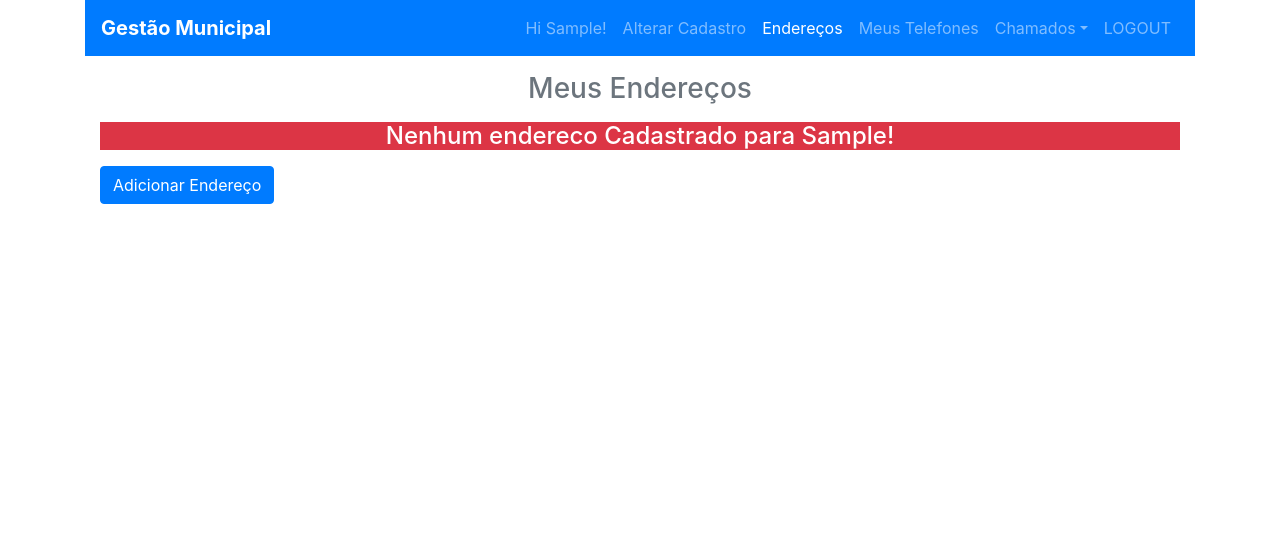
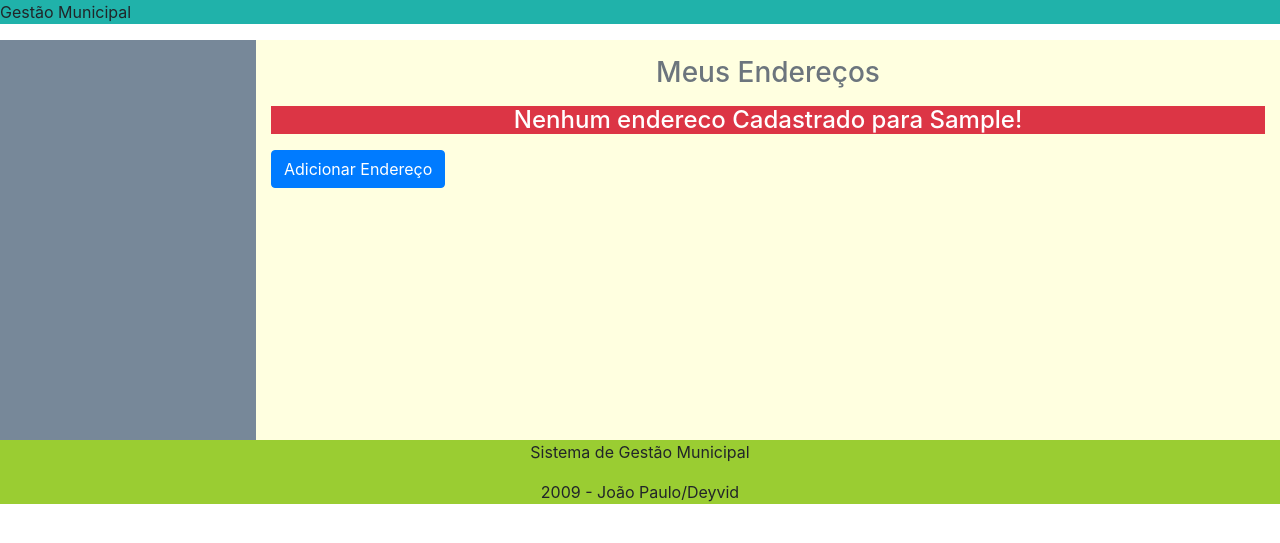
Before and after one commit to ADSVilhena/criacao-do-esqueleto-do-projeto-gestaomunicipal, a Django app: template gmSite/cadastros/templates/cadastros/enderecos_list.html in a window 1280 px wide. Shown: the top 543 px of the page. Run offline with Django 3.2, Linux system fonts and the light colour scheme; the template is opened without the code that fills it, so the values that code supplies are empty; the visitor is signed in with stand-in values (Sample User, id 1); some libraries are stand-ins or nearby versions.

Commit message:
iniciando base_main.html

```diff
--- a/gmSite/cadastros/templates/cadastros/enderecos_list.html
+++ b/gmSite/cadastros/templates/cadastros/enderecos_list.html
@@ -1,6 +1,6 @@
 <!DOCTYPE html>
 <html lang="en">
-
+{% extends 'admin/base_main.html' %}
 <head>
     <meta charset="UTF-8">
     <meta name="viewport" content="width=device-width, initial-scale=1.0">
@@ -13,71 +13,7 @@
 
 <body>
     <div class="container">
-        <nav class="navbar navbar-expand-lg navbar-dark bg-primary">
-
-            <a class="navbar-brand font-weight-bold" href="{% url 'testeHome' %}">Gestão Municipal</a>
-
-            <button class="navbar-toggler" type="button" data-toggle="collapse" data-target="#navbarsite">
-                <span class="navbar-toggler-icon">
-
-                </span>
-            </button>
-
-            <div class="collapse navbar-collapse" id="navbarsite">
-                {% load staticfiles %}
-                {% block title %}{% endblock %}
         {% block content %}
-
-                {% if user.is_authenticated %}
-                <ul class="navbar-nav ml-auto">
-                    <li class="nav-item">
-                        <a class="nav-link" href="#"> Hi {{ user.first_name }}!</a>
-                    </li>
-                    <li class="nav-item">
-                        <a class="nav-link" href="{% url 'cadastros:atualizar' user.id %}">Alterar Cadastro</a>
-                    </li>
-                    <li class="nav-item">
-                        <a class="nav-link active" href="{% url 'cadastros:listar_enderecos' user.id  %}">Endereços</a>
-                    </li>
-                    <li class="nav-item">
-                        <a class="nav-link" href="{% url 'cadastros:listar_telefones' user.id %}">Meus Telefones</a>
-                    </li>
-                    <li class="nav-item dropdown">
-                        <a class="nav-link dropdown-toggle" href="#" id="dropdownChamados"
-                            data-toggle="dropdown">Chamados</a>
-
-                        <div class="dropdown-menu">
-                            <a class="dropdown-item" href="#">Abertos</a>
-                            <div class="dropdown-divider"></div>
-                            <a class="dropdown-item" href="#">Em Andamento</a>
-                            <div class="dropdown-divider"></div>
-                            <a class="dropdown-item" href="#">Concluídos</a>
-                            <div class="dropdown-divider"></div>
-                            <a class="dropdown-item" href="{% url 'chamados:listar_chamados' user.id %}">Todos os
-                                Chamados</a>
-                        </div>
-                    </li>
-                    <li class="nav-item">
-                        <a class="nav-link" href="{% url 'logout' %}">LOGOUT</a>
-                    </li>
-
-                    {% else %}
-
-                    <ul class="navbar-nav ml-auto">
-                        <li class="nav-item">
-                            <a class="nav-link" href="#">You are not logged in </a>
-                        </li>
-                        <li class="nav-item">
-                            <a class="nav-link" href="{%url 'cadastros:cadastrar'%}">Cadastrar</a>
-                        </li>
-                        <li class="nav-item">
-                            <a class="nav-link" href="{%url 'login'%}">LOGIN </a>
-                        </li>
-                        {% endif %}
-                        {% endblock %}
-                    </ul>
-            </div>
-        </nav>
         <div class="text-center mt-3 mb-3 text-secondary">
                 <h3>Meus Endereços</h3>
             </div>
@@ -115,6 +51,8 @@
                 {% endif %}
             </div>
         </div>
+        {% endblock %}
+
     <script src="https://code.jquery.com/jquery-3.3.1.slim.min.js"
         integrity="sha384-q8i/X+965DzO0rT7abK41JStQIAqVgRVzpbzo5smXKp4YfRvH+8abtTE1Pi6jizo"
         crossorigin="anonymous"></script>
--- /dev/null
+++ b/gmSite/templates/admin/base_main.html
@@ -0,0 +1,49 @@
+<!DOCTYPE html>
+<html lang="pt-br">
+
+<head>
+    <meta charset="UTF-8">
+    <meta name="viewport" content="width=device-width, initial-scale=1.0">
+    <meta http-equiv="X-UA-Compatible" content="ie=edge">
+    <link rel="stylesheet" href="https://stackpath.bootstrapcdn.com/bootstrap/4.3.1/css/bootstrap.min.css"
+    integrity="sha384-ggOyR0iXCbMQv3Xipma34MD+dH/1fQ784/j6cY/iJTQUOhcWr7x9JvoRxT2MZw1T" crossorigin="anonymous">
+    <title>Gestão Municipal</title>
+</head>
+<header>
+    <div>
+        <div id="logo" style="background-color:lightseagreen">
+            <p>Gestão Municipal</p>
+        </div>
+    </div>
+</header>
+
+<body>
+    <main style="display:flex">
+        <div style="background-color:lightslategrey;width: 20%;height: 400px">
+                {% block menu %}
+                {% endblock %}
+        </div>
+        <div style="background-color:lightyellow;width: 80%;height: 400px">
+            {% block content %}
+            {% endblock %}
+        </div>
+    </main>
+
+    <script src="https://code.jquery.com/jquery-3.3.1.slim.min.js"
+    integrity="sha384-q8i/X+965DzO0rT7abK41JStQIAqVgRVzpbzo5smXKp4YfRvH+8abtTE1Pi6jizo"
+    crossorigin="anonymous"></script>
+<script src="https://cdnjs.cloudflare.com/ajax/libs/popper.js/1.14.7/umd/popper.min.js"
+    integrity="sha384-UO2eT0CpHqdSJQ6hJty5KVphtPhzWj9WO1clHTMGa3JDZwrnQq4sF86dIHNDz0W1"
+    crossorigin="anonymous"></script>
+<script src="https://stackpath.bootstrapcdn.com/bootstrap/4.3.1/js/bootstrap.min.js"
+    integrity="sha384-JjSmVgyd0p3pXB1rRibZUAYoIIy6OrQ6VrjIEaFf/nJGzIxFDsf4x0xIM+B07jRM"
+    crossorigin="anonymous"></script>
+</body>
+<footer>
+    <div style="text-align:center;background-color:yellowgreen">
+        <p>Sistema de Gestão Municipal</p>
+        <p>2009 - João Paulo/Deyvid</p>
+    </div>
+</footer>
+
+</html>
--- a/gmSite/templates/testeHome.html
+++ b/gmSite/templates/testeHome.html
@@ -1,6 +1,6 @@
 <!DOCTYPE html>
 <html lang="en">
-
+{% extends 'admin/base_main.html' %}
 <head>
     <meta charset="UTF-8">
     <meta name="viewport" content="width=device-width, initial-scale=1.0">
@@ -26,7 +26,7 @@
             <div class="collapse navbar-collapse" id="navbarsite">
                 {% load staticfiles %}
                 {% block title %}{% endblock %}
-                {% block content %}
+                {% block menu %}
 
                 {% if user.is_authenticated %}
                 <ul class="navbar-nav ml-auto">
```
Also changed, not shown: gmSite/gmSite/settings.py (+10 -2 lines), gmSite/static/vilhena.jpg (added). Lines whose indentation alone changed are shown as unchanged.
